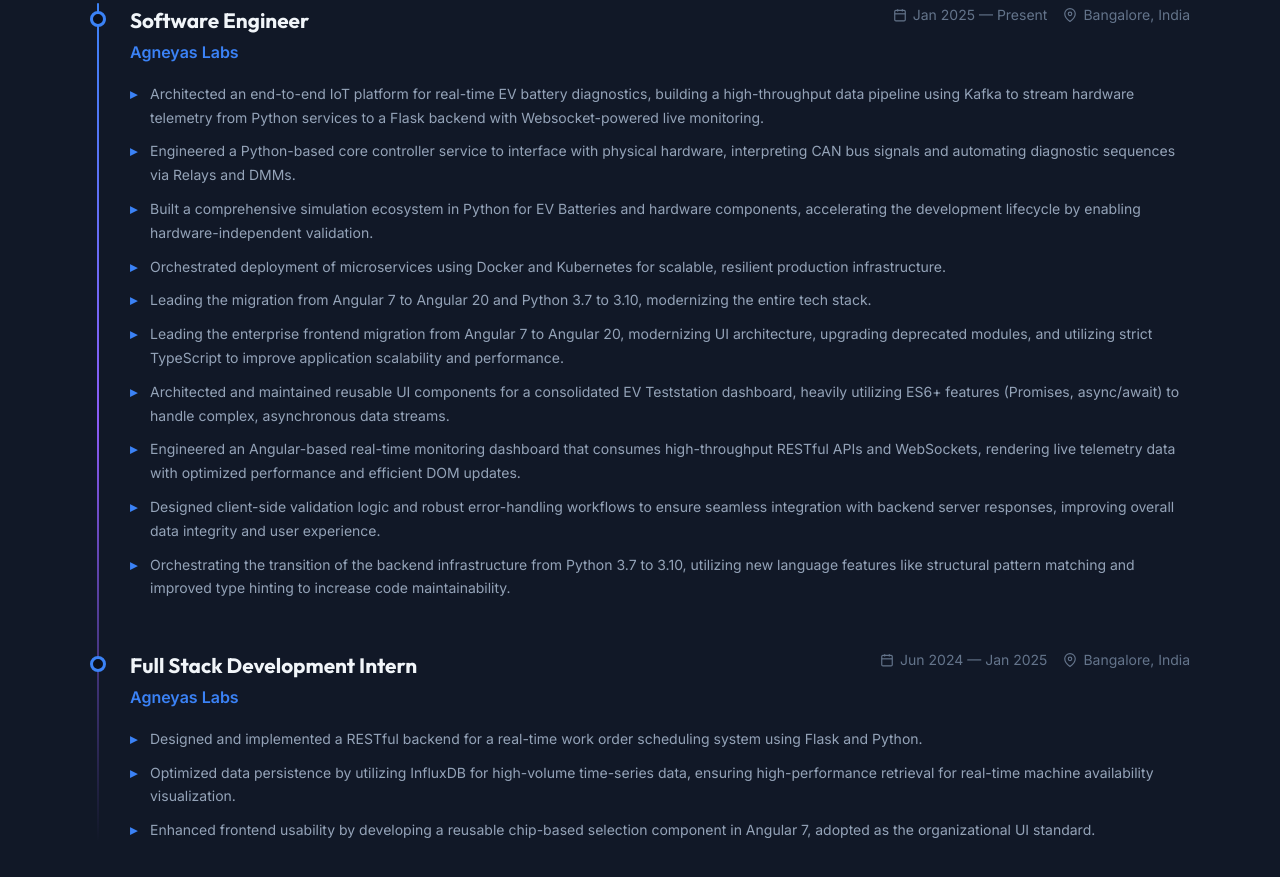
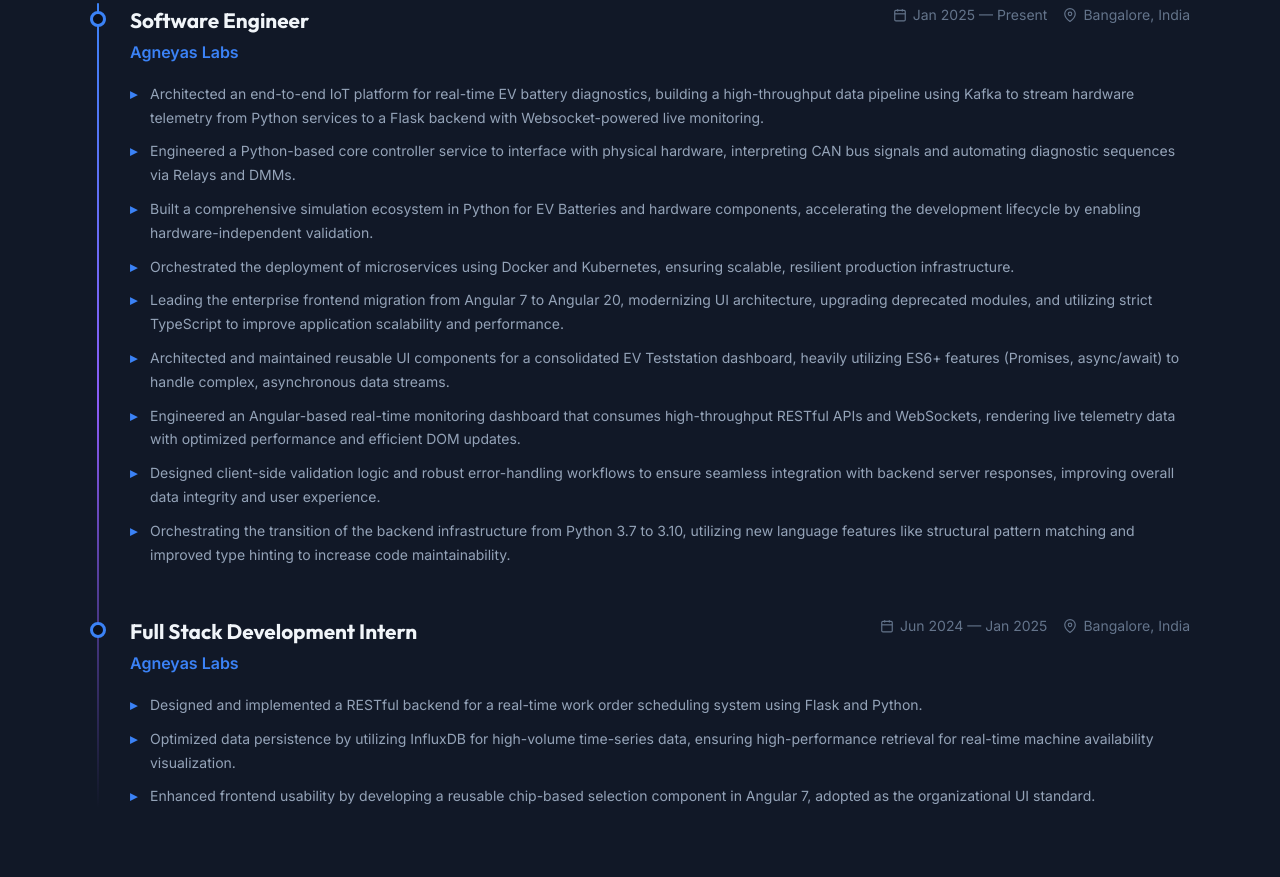
Before and after one commit to VineethChabala/VineethChabala, a plain HTML site: page index.html in a window 1280 px wide. Shown: the part 1757-2634 px from the top of the page. Drawn offline with Linux system fonts and the light colour scheme.

Commit message:
refactor: consolidate deployment and frontend migration descriptions on resume page

```diff
--- a/index.html
+++ b/index.html
@@ -135,8 +135,7 @@
               <li>Architected an end-to-end IoT platform for real-time EV battery diagnostics, building a high-throughput data pipeline using Kafka to stream hardware telemetry from Python services to a Flask backend with Websocket-powered live monitoring.</li>
               <li>Engineered a Python-based core controller service to interface with physical hardware, interpreting CAN bus signals and automating diagnostic sequences via Relays and DMMs.</li>
               <li>Built a comprehensive simulation ecosystem in Python for EV Batteries and hardware components, accelerating the development lifecycle by enabling hardware-independent validation.</li>
-              <li>Orchestrated deployment of microservices using Docker and Kubernetes for scalable, resilient production infrastructure.</li>
-              <li>Leading the migration from Angular 7 to Angular 20 and Python 3.7 to 3.10, modernizing the entire tech stack.</li>
+              <li>Orchestrated the deployment of microservices using Docker and Kubernetes, ensuring scalable, resilient production infrastructure.</li>
               <li>Leading the enterprise frontend migration from Angular 7 to Angular 20, modernizing UI architecture, upgrading deprecated modules, and utilizing strict TypeScript to improve application scalability and performance.</li>
               <li>Architected and maintained reusable UI components for a consolidated EV Teststation dashboard, heavily utilizing ES6+ features (Promises, async/await) to handle complex, asynchronous data streams.</li>
               <li>Engineered an Angular-based real-time monitoring dashboard that consumes high-throughput RESTful APIs and WebSockets, rendering live telemetry data with optimized performance and efficient DOM updates.</li>
```
